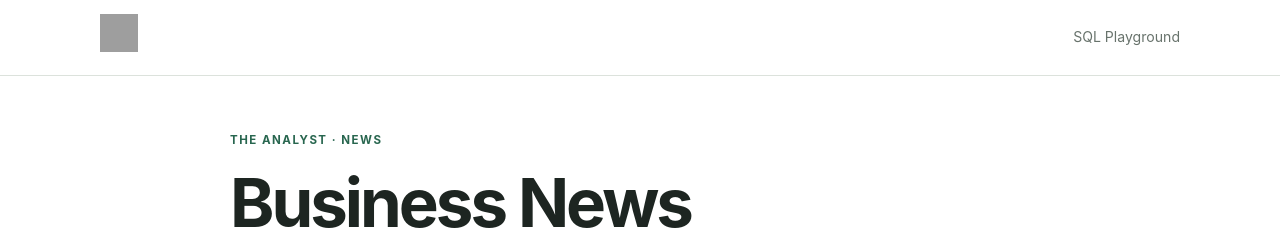
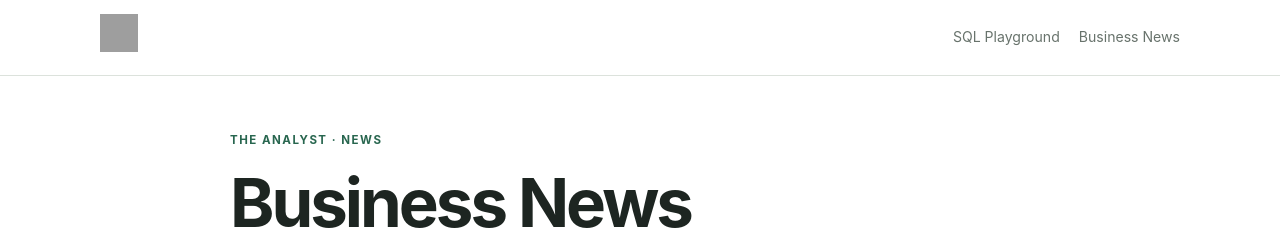
Before and after one commit to theanalystin/theanalyst.github.io, a Jekyll site: the page built from news/index.html, in a window 1280 px wide. Shown: the top 230 px of the page. Built offline with Jekyll 4.4.1, drawn with Linux system fonts in a browser that asks for light colours; grey boxes are pictures that could not be loaded.

Commit message:
Add Business News to shared site navigation

```diff
--- a/_layouts/default.html
+++ b/_layouts/default.html
@@ -15,6 +15,7 @@
 <a class="brand" href="{{ '/sql-playground/' | relative_url }}" aria-label="The Analyst home"><img src="https://pbs.twimg.com/profile_images/2003668474753875973/CWCmElIg_400x400.jpg" alt="" width="38" height="38"></a>
 <nav aria-label="Main navigation">
 <a href="{{ '/sql-playground/' | relative_url }}">SQL Playground</a>
+<a href="{{ '/news/' | relative_url }}">Business News</a>
 </nav>
 </header>
 <main class="container">{{ content }}</main>
```
